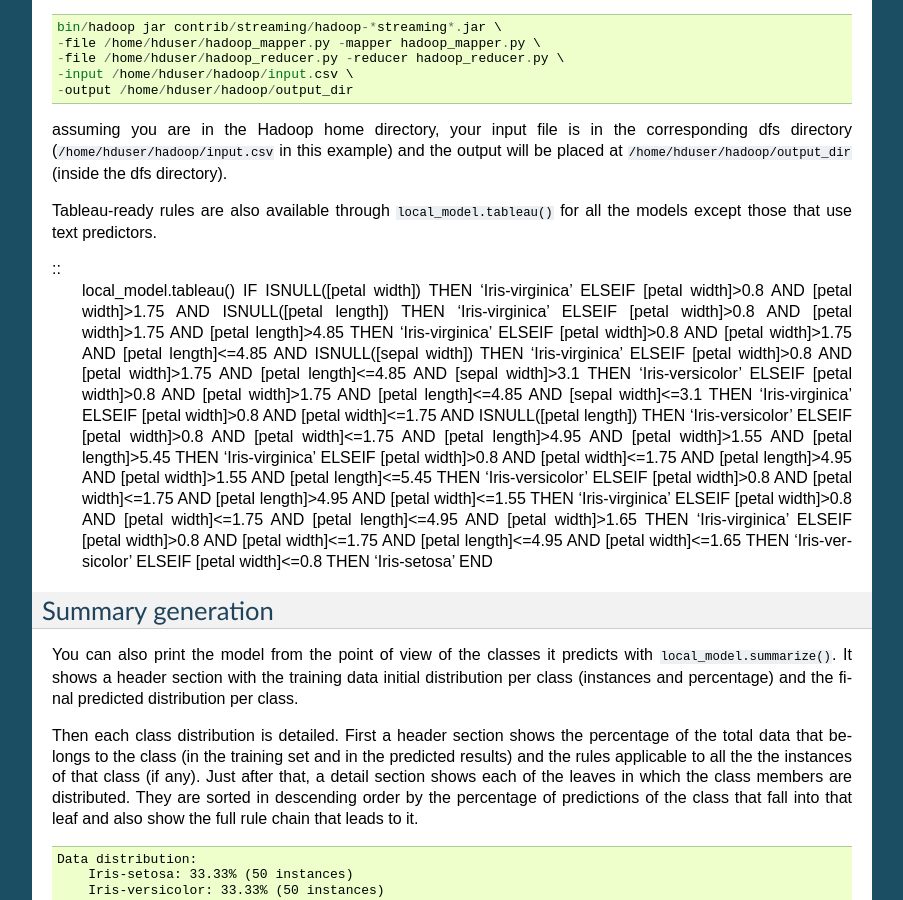
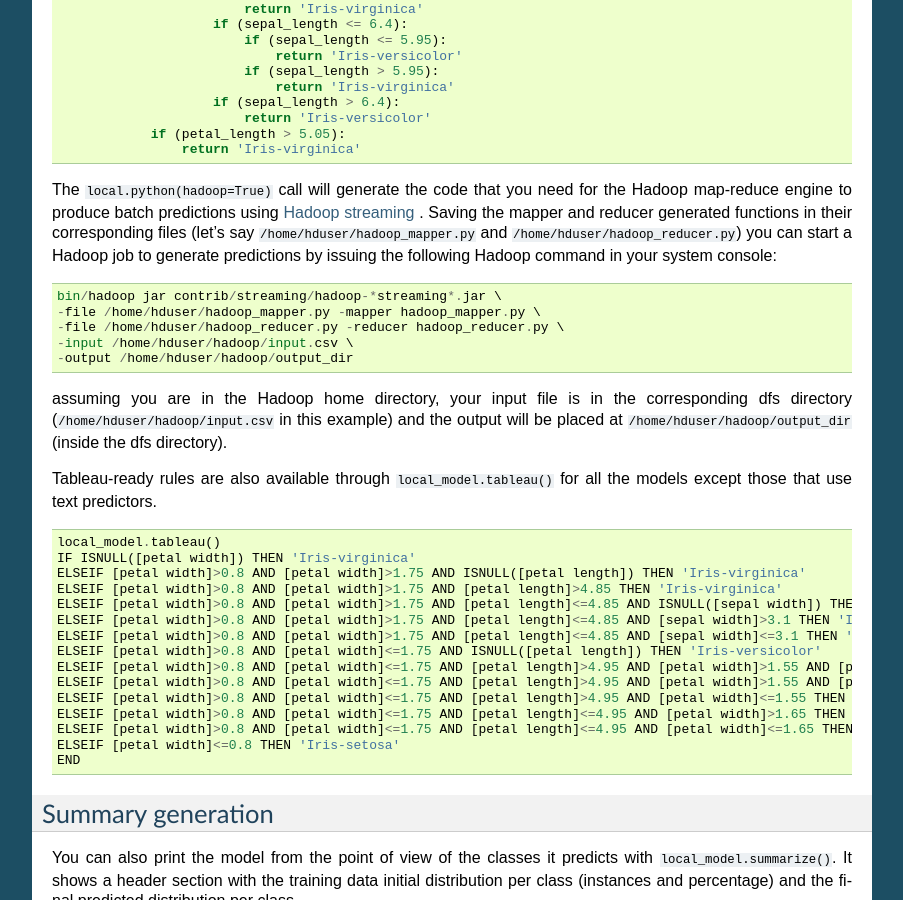
Before and after one commit to bigmlcom/python, a Sphinx documentation site: the page built from docs/index.rst, in a window 1280 px wide and 900 px high, scrolled down 19084 px. Shown: the whole window, without its empty margins (198-1101 px from the left). Built offline with Sphinx 7.4.7, drawn with Linux system fonts in a browser that asks for light colours; some of the changed lines change nothing that is shown; some of the changed text lies outside the part shown.

Commit message:
Improving docs

```diff
--- a/docs/index.rst
+++ b/docs/index.rst
@@ -424,6 +424,7 @@
     api.status(prediction)
     api.status(evaluation)
     api.status(ensemble)
+    api.status(batch_prediction)
 
 Before invoking the creation of a new resource, the library checks that
 the status of the resource that is passed as a parameter is
@@ -669,6 +670,7 @@
     api.list_predictions()
     api.list_evaluations()
     api.list_ensembles()
+    api.list_batch_predictions()
 
 you will receive a dictionary with the following keys:
 
@@ -790,6 +792,21 @@
     api.update_prediction(prediction, {"name": "new name"})
     api.update_evaluation(evaluation, {"name": "new name"})
     api.update_ensemble(ensemble, {"name": "new name"})
+    api.update_batch_prediction(batch_prediction, {"name": "new name"})
+
+Updates can change resource general properties, such as the ``name`` or
+``description`` attributes of a dataset, or specific properties. As an example,
+let's say that your source has a certain field whose contents are
+numeric integers. BigML will assign a numeric type to the field, but you
+might want it to be used as a categorical field. You could change
+its type to ``categorical`` by calling::
+
+    api.update_source(source, {"fields": {"000001": {"optype": "categorical"}}})
+
+where ``000001`` is the field id that corresponds to the updated field.
+You will find detailed information about
+the updatable attributes of each resource in
+`BigML developer's documentation <https://bigml.com/developers>`_.
 
 Deleting Resources
 ------------------
@@ -805,6 +822,7 @@
     api.delete_prediction(prediction)
     api.delete_evaluation(evaluation)
     api.delete_ensemble(ensemble)
+    api.delete_batch_prediction(batch_prediction)
 
 Each of the calls above will return a dictionary with the following
 keys:
@@ -1228,6 +1246,7 @@
 all the models except those that use text predictors.
 
 ::
+
     local_model.tableau()
     IF ISNULL([petal width]) THEN 'Iris-virginica'
     ELSEIF [petal width]>0.8 AND [petal width]>1.75 AND ISNULL([petal length]) THEN 'Iris-virginica'
```
